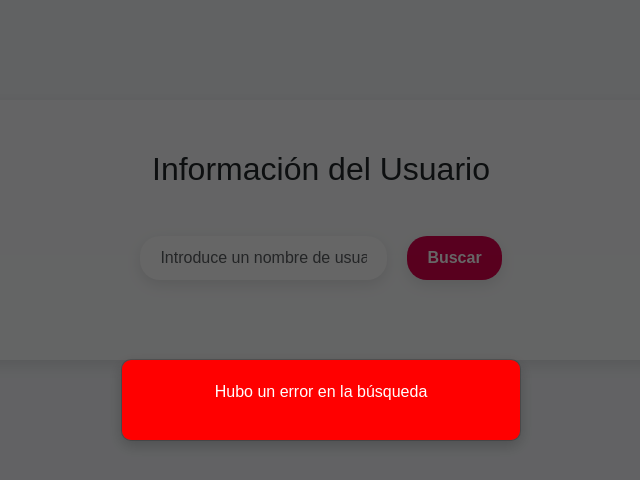
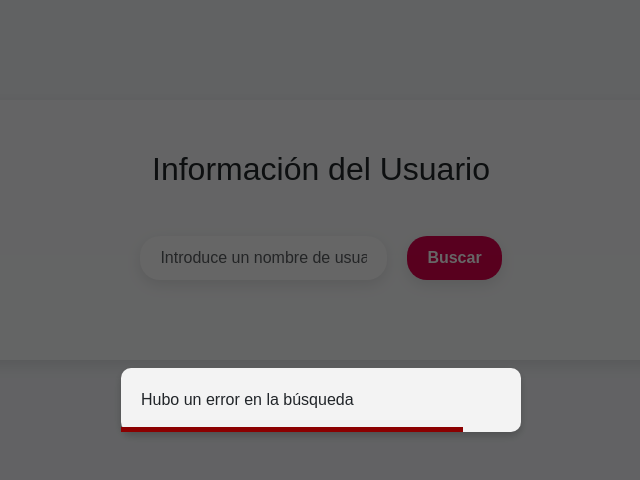
Before and after one commit to Betico1928/Taller-2---Desarrollo-Web, an Angular app in the folder Taller2-ReactiveAngular/: page / in a window 1280 px wide. Both pictures are taken after a click on the button "Buscar". Shown: the top 480 px of the page, without its empty margins (319-959 px from the left). Built offline with nearby package versions, Linux system fonts and the light colour scheme; no server answers; a web font is replaced by a local one.

Commit message:
Mejoras al modal de error

```diff
--- a/Taller2-ReactiveAngular/src/app/component/user-search/user-search.component.css
+++ b/Taller2-ReactiveAngular/src/app/component/user-search/user-search.component.css
@@ -127,8 +127,41 @@
   text-align: center;
 }
 
+.error-modal {
+  background-color: #f3f3f3; /* Color de fondo para que el modal sea claramente visible */
+  padding: 20px;
+  border-radius: 10px;
+  width: 70%; /* puedes ajustar según prefieras */
+  max-width: 400px; /* un ancho máximo */
+  box-shadow: 0 4px 8px rgba(0, 0, 0, 0.2);
+  position: relative;
+}
 
-@keyframes fadeIn {
-  from { opacity: 0; }
-  to { opacity: 1; }
+.error-modal-overlay {
+  position: fixed;
+  top: 0;
+  left: 0;
+  width: 100%;
+  height: 100%;
+  background-color: rgba(0, 0, 0, 0.6); /* Fondo negro con 60% de opacidad para el efecto difuminado */
+  display: flex;
+  justify-content: center; /* Centra horizontalmente */
+  align-items: center;     /* Centra verticalmente */
+  z-index: 1000; /* Asegura que el overlay esté encima de otros elementos */
 }
+
+.progress-bar {
+  position: absolute;
+  bottom: 0;
+  left: 0;
+  height: 5px; /* El grosor de la barra */
+  background-color: darkred;
+  width: 0; /* Inicialmente, la barra estará vacía */
+  animation: fillBar 5s forwards; /* La animación durará 5s y no revertirá */
+}
+
+@keyframes fillBar {
+  to {
+    width: 100%;
+  }
+}
--- a/Taller2-ReactiveAngular/src/app/component/user-search/user-search.component.html
+++ b/Taller2-ReactiveAngular/src/app/component/user-search/user-search.component.html
@@ -94,11 +94,13 @@
 
     </div>
 
-    <div *ngIf="showErrorModal" class="modal">
-      <div class="modal-content">
-        <p>{{ error }}</p>
+    <div *ngIf="showErrorModal" class="error-modal-overlay">
+      <div class="error-modal">
+        {{ error }}
+        <div class="progress-bar"></div>
       </div>
     </div>
+
   </div>
 </section>
 </body>
```
